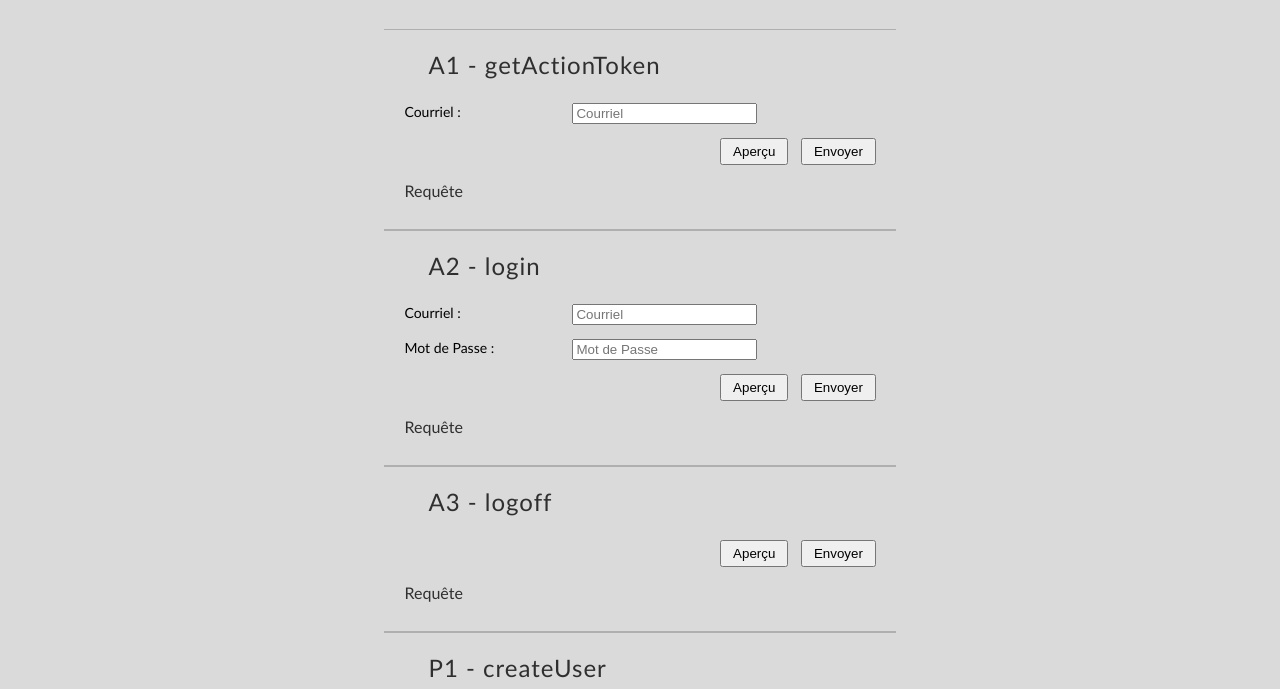
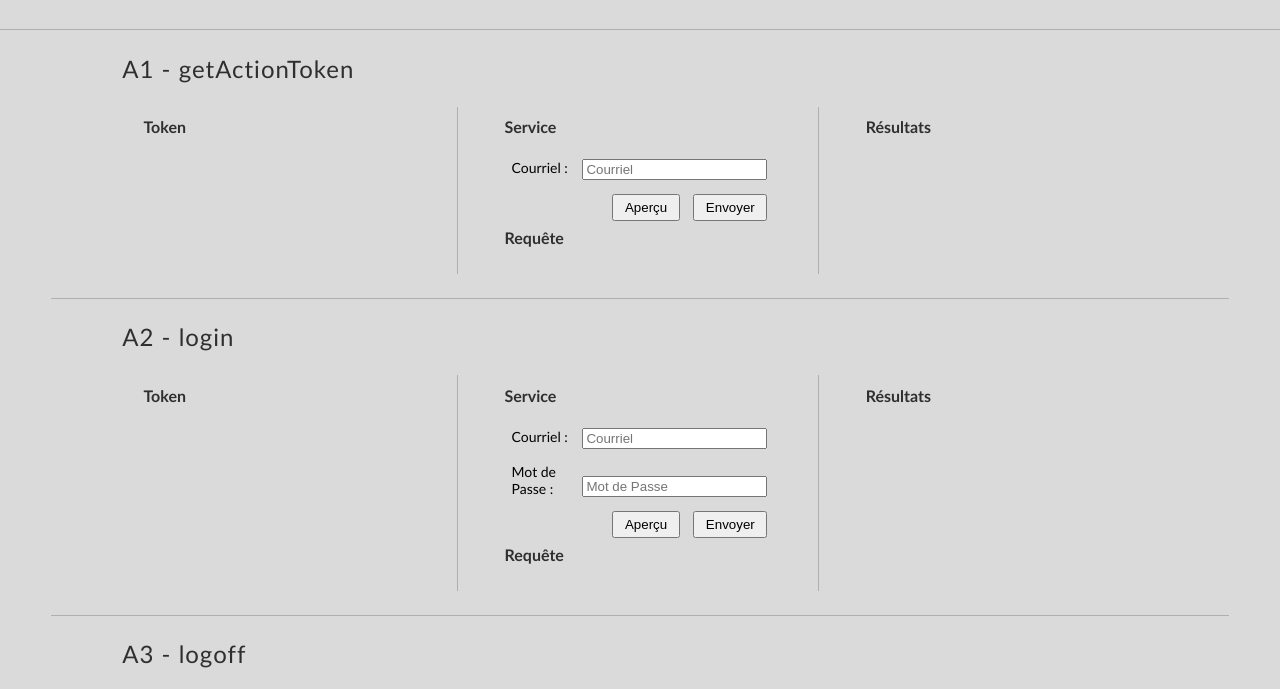
Before and after one commit to tial1212/PLDL, a plain HTML site: page Laboratoire10/src/main/webapp/index.htm in a window 1280 px wide. Shown: the part 74-763 px from the top of the page. Drawn offline with Linux system fonts and the light colour scheme.

Commit message:
Added Token and Result Interface to HTML

```diff
--- a/Laboratoire10/src/main/webapp/index.htm
+++ b/Laboratoire10/src/main/webapp/index.htm
@@ -13,83 +13,87 @@
   <script type="text/javascript">
 
     let serverPath = 'localhost:8080';
-    let serviceCommonPath = 'service';
-    let servicePathGroups = { token : 'token', utilisateur : 'utilisateur',
-      musique : 'musique', listeLecture : 'listeLecture' };
+    let appName = '/rest-example';
+    let serviceCommonPath = '/service';
+    let servicePathGroups = { token : '/token', utilisateur : '/utilisateur',
+      musique : '/musique', listeLecture : '/listeLecture' };
 
     window.onload = function onload() {
+      // Loads the placeholder
+      let placeholder = document.getElementById('servicesTesterPlaceholder');
+
       // Other
-      createServiceTester('servicesTesterPlaceHolder', 'A1', 'getActionToken',
+      createServiceTester(placeholder, 'A1', 'getActionToken',
         servicePathGroups.token, false, [ 'Courriel:courriel' ]);
 
-      createServiceTester('servicesTesterPlaceHolder', 'A2', 'login',
+      createServiceTester(placeholder, 'A2', 'login',
         servicePathGroups.utilisateur, false, [ 'Courriel:courriel', 'Mot de Passe:motDePasse' ]);
 
-      createServiceTester('servicesTesterPlaceHolder', 'A3', 'logoff',
+      createServiceTester(placeholder, 'A3', 'logoff',
         servicePathGroups.utilisateur, true, null);
 
       // Public
-      createServiceTester('servicesTesterPlaceHolder', 'P1', 'createUser',
+      createServiceTester(placeholder, 'P1', 'createUser',
         servicePathGroups.utilisateur, false, [ 'Alias:alias', 'Mot de passe:motDePasse', 'Courriel:courriel',
         'Avatar:avatar' ]);
 
-      createServiceTester('servicesTesterPlaceHolder', 'P2', 'getPublicPlaylist',
+      createServiceTester(placeholder, 'P2', 'getPublicPlaylist',
         servicePathGroups.listeLecture, true, [ 'ID de liste:idPlaylist' ]);
 
-      createServiceTester('servicesTesterPlaceHolder', 'P3-P4', 'getPublicSong',
-        servicePathGroups.musique, true, [ 'Active?:active' ]);
+      createServiceTester(placeholder, 'P3-P4', 'getPublicSong',
+        servicePathGroups.musique, true, [ 'ID de chanson:idSong' ]);
 
       // Private (User)
-      createServiceTester('servicesTesterPlaceHolder', 'U1', 'modify',
+      createServiceTester(placeholder, 'U1', 'modify',
         servicePathGroups.utilisateur, true, [ 'Courriel:courriel', 'Mot de passe:motDePasse', 'Alias:alias',
         'Avatar:avatar' ]);
 
-      createServiceTester('servicesTesterPlaceHolder', 'U2', 'confirmCreate',
+      createServiceTester(placeholder, 'U2', 'confirmCreate',
         servicePathGroups.utilisateur, true, [ 'Captcha:captcha' ]);
 
-      createServiceTester('servicesTesterPlaceHolder', 'U3', 'createPlaylist',
+      createServiceTester(placeholder, 'U3', 'createPlaylist',
         servicePathGroups.listeLecture, true, [ 'Nom de liste:name', 'Publique?:isPublic', 'Active?:isActive' ]);
 
-      createServiceTester('servicesTesterPlaceHolder', '??', 'getMyPlaylists',
+      createServiceTester(placeholder, '??', 'getMyPlaylists',
         servicePathGroups.utilisateur, true, null);
 
-      createServiceTester('servicesTesterPlaceHolder', 'U4', 'getPrivatePlaylist',
+      createServiceTester(placeholder, 'U4', 'getPrivatePlaylist',
         servicePathGroups.listeLecture, true, [ 'ID de liste:idPlaylist' ]);
 
-      createServiceTester('servicesTesterPlaceHolder', 'U5', 'modify',
+      createServiceTester(placeholder, 'U5', 'modify',
         servicePathGroups.listeLecture, true, [ 'ID de liste:idPlaylist', 'Nouveau nom:name',
         'Public?:public', 'Active?:active' ]);
 
-      createServiceTester('servicesTesterPlaceHolder', 'U5.1', 'setPlaylistName',
+      createServiceTester(placeholder, 'U5.1', 'setPlaylistName',
         servicePathGroups.listeLecture, true, [ 'ID de liste:idPlaylist', 'Nouveau nom:name' ]);
 
-      createServiceTester('servicesTesterPlaceHolder', 'U6', 'setPlaylistActive',
+      createServiceTester(placeholder, 'U6', 'setPlaylistActive',
         servicePathGroups.listeLecture, true, [ 'ID de liste:idPlaylist', 'Active?:active' ]);
 
-      createServiceTester('servicesTesterPlaceHolder', 'U7', 'setPlaylistPublic',
+      createServiceTester(placeholder, 'U7', 'setPlaylistPublic',
         servicePathGroups.listeLecture, true, [ 'ID de liste:idPlaylist', 'Public?:public' ]);
 
-      createServiceTester('servicesTesterPlaceHolder', 'U8', 'createSong',
+      createServiceTester(placeholder, 'U8', 'createSong',
         servicePathGroups.musique, true, [ 'Titre:title', 'Artiste:artiste', 'Musique:musique',
         'Couverture:coverArt', 'Public?:public', 'Active?:active' ]);
 
-      createServiceTester('servicesTesterPlaceHolder', 'U9-U10', 'getPrivateSong',
+      createServiceTester(placeholder, 'U9-U10', 'getPrivateSong',
         servicePathGroups.musique, true, [ 'ID de chanson:idSong' ]);
 
-      createServiceTester('servicesTesterPlaceHolder', 'U11', 'modify',
+      createServiceTester(placeholder, 'U11', 'modify',
         servicePathGroups.musique, true, [ 'ID de chanson:idSong', 'Titre:titre', 'Artiste:artiste',
         'Vignette:vignette', 'Publique?:publique', 'Active?:active' ]);
 
-      createServiceTester('servicesTesterPlaceHolder', 'U12', 'setActive',
+      createServiceTester(placeholder, 'U12', 'setActive',
         servicePathGroups.musique, true, [ 'ID de chanson:idSong', 'Active?:active' ]);
 
-      createServiceTester('servicesTesterPlaceHolder', 'U13', 'setPublic',
+      createServiceTester(placeholder, 'U13', 'setPublic',
         servicePathGroups.musique, true, [ 'ID de chanson:idSong', 'Publique?:publique' ]);
 
-      createServiceTester('servicesTesterPlaceHolder', 'U14', 'addSongToPlaylist',
+      createServiceTester(placeholder, 'U14', 'addSongToPlaylist',
         servicePathGroups.musique, true, [ 'ID de liste:idPlaylist', 'ID de chanson:idSong' ]);
 
-      createServiceTester('servicesTesterPlaceHolder', 'U15', 'removeSongToPlaylist',
+      createServiceTester(placeholder, 'U15', 'removeSongToPlaylist',
         servicePathGroups.musique, true, [ 'ID de liste:idPlaylist', 'ID de chanson:idSong' ]);
     }
 
@@ -111,12 +115,36 @@
       if (typeof placeholder === 'string')
         placeholder = document.getElementById(placeholder);
 
-      let section = document.createElement('section');
-      placeholder.appendChild(section);
+      let sectionService = document.createElement('section');
+      placeholder.appendChild(sectionService);
 
-      let h2 = document.createElement('h2');
-      h2.innerHTML = code + ' - ' + serviceName;
-      section.appendChild(h2);
+      let h2Title = document.createElement('h2');
+      h2Title.style = 'width: 100%';
+      h2Title.innerHTML = code + ' - ' + serviceName;
+      sectionService.appendChild(h2Title);
+
+      // Token
+      let divToken = document.createElement('div');
+      divToken.className = 'service-panel';
+      sectionService.appendChild(divToken);
+
+      let h3Token = document.createElement('h3');
+      h3Token.innerHTML = 'Token';
+      divToken.appendChild(h3Token);
+
+      let divTokenInfo = document.createElement('div');
+      divTokenInfo.id = service.PathGroup + '_' + serviceName + '_TokenInfo';
+      divTokenInfo.className = 'data-display';
+      divToken.appendChild(divTokenInfo);
+
+      // Service Inputs
+      let divServiceInputs = document.createElement('div');
+      divServiceInputs.className = 'service-panel';
+      sectionService.appendChild(divServiceInputs);
+
+      let h3Service = document.createElement('h3');
+      h3Service.innerHTML = 'Service';
+      divServiceInputs.appendChild(h3Service);
 
       if (parameters != null ? parameters.length > 0 : false) {
         let lblTextAndParamName;
@@ -142,13 +170,17 @@
           inputParam.placeholder = lblTextAndParamName[0];
           divLblInput.appendChild(inputParam);
 
-          section.appendChild(divLblInput);
+          divServiceInputs.appendChild(divLblInput);
         }
+      } else {
+        divText = document.createElement('div');
+        divText.innerHTML = 'Aucun paramètre d\'entré';
+        divServiceInputs.appendChild(divText);
       }
 
       let divButtonGroup = document.createElement('div');
       divButtonGroup.className = 'button-group';
-      section.appendChild(divButtonGroup);
+      divServiceInputs.appendChild(divButtonGroup);
 
       let btnPreviewQuerry = document.createElement('input');
       btnPreviewQuerry.type = 'button';
@@ -164,18 +196,32 @@
       btnSubmitQuerry.onclick = '';
       divButtonGroup.appendChild(btnSubmitQuerry);
 
-      let h3Requete = document.createElement('h3');
-      h3Requete.innerHTML = 'Requête';
-      section.appendChild(h3Requete);
+      let h3Querry = document.createElement('h3');
+      h3Querry.innerHTML = 'Requête';
+      divServiceInputs.appendChild(h3Querry);
 
       let divPreviewQuerryResult = document.createElement('div');
       divPreviewQuerryResult.id = service.PathGroup + '_' + serviceName + '_previewQuerryResult';
-      divPreviewQuerryResult.className = 'querryResult';
-      section.appendChild(divPreviewQuerryResult);
+      divPreviewQuerryResult.className = 'data-display';
+      divServiceInputs.appendChild(divPreviewQuerryResult);
+
+      // Results
+      let divResults = document.createElement('div');
+      divResults.className = 'service-panel';
+      sectionService.appendChild(divResults);
+
+      let h3Results = document.createElement('h3');
+      h3Results.innerHTML = 'Résultats';
+      divResults.appendChild(h3Results);
+
+      let divSubmitQuerryResult = document.createElement('div');
+      divSubmitQuerryResult.id = service.PathGroup + '_' + serviceName + '_submitQuerryResult';
+      divSubmitQuerryResult.className = 'data-display';
+      divResults.appendChild(divSubmitQuerryResult);
     }
 
     function buildQuerry(service) {
-      let servicePathWithParam = serviceCommonPath + '/' + service.PathGroup
+      let servicePathWithParam = serverPath + appName + serviceCommonPath + service.PathGroup
         + '/' + service.Name;
 
       let idToken = 'IDTOKEN';
@@ -215,7 +261,7 @@
     function submitQuerry(service) {
       servicePathWithParam = buildQuerry(service);
 
-
+      $('#' + service.PathGroup + '_' + serviceName + '_submitQuerryResult').load(servicePathWithParam)
     }
 
   </script>
@@ -228,7 +274,7 @@
   </header>
 
   <form id="formTest">
-    <div id="servicesTesterPlaceHolder"></div>
+    <div id="servicesTesterPlaceholder"></div>
   </form>
 
 </body>
--- a/Laboratoire10/src/main/webapp/styles/main.css
+++ b/Laboratoire10/src/main/webapp/styles/main.css
@@ -21,6 +21,7 @@ html {
 body {
   background-color: #dadada;
   height: 100%;
+  font: 14px "Trebuchet MS", Helvetica, sans-serif;
 }
 
 h1 {
@@ -40,9 +41,9 @@ h2 {
 }
 
 h3 {
-  font: 16px "Trebuchet MS", Helvetica, sans-serif;
+  font: bold 16px "Trebuchet MS", Helvetica, sans-serif;
   color: #2f2f2f;
-  margin-bottom: 0.5em;
+  margin-bottom: 1em;
 }
 
 header {
@@ -51,29 +52,33 @@ header {
 
 section {
   display: flex;
-  flex-direction: column;
-  width: 32em;
-  padding: 4%;
+  flex-wrap: wrap;
+  width: 100%;
+  padding: 2% 4%;
+  margin: 0 auto;
+  border-bottom: 1px solid #afafaf;
+}
+
+section:last-child {
+  border: none;
+}
+
+#formTest, #servicesTesterPlaceholder {
+  width: 100%
+}
+
+#servicesTesterPlaceholder {
+  display: flex;
+  flex-wrap: wrap;
+  padding: 0 4%;
   margin: 0 auto;
   border: 1px solid #afafaf;
   border-width: 1px 0;
 }
 
-  section div {
-    margin-bottom: 1em;
-  }
-
-  section > div:last-of-type {
-    margin-bottom: 0;
-  }
-
-  section input {
-    display: inline;
-    align-self: flex-end;
-  }
-
 .button-group {
   align-self: flex-end;
+  margin: 0.5em;
 }
 
   .button-group input {
@@ -81,25 +86,35 @@ section {
     margin-left: 1em;
   }
 
-.hidden {
-  display: none;
+.data-display {
+  word-wrap: break-word;
 }
 
 .lbl-input {
   display: flex;
-  font: 14px "Trebuchet MS", Helvetica, sans-serif;
+  margin: 0.5em;
 }
+
+  .lbl-input input {
+    display: inline;
+    align-self: flex-end;
+  }
 
   .lbl-input label {
     width: 12em;
   }
 
-.no-display {
-  display: none;
+.service-panel {
+  display: flex;
+  flex-direction: column;
+  width: 33%;
+  padding: 1% 4%;
+  margin: 0 auto;
+  border-right: 1px solid #afafaf;
 }
 
-.querryResult {
-  word-wrap: break-word;
+.service-panel:last-child {
+  border: none;
 }
 
 .standard-flex-display {
```
Also changed, not shown: 1 other file.
